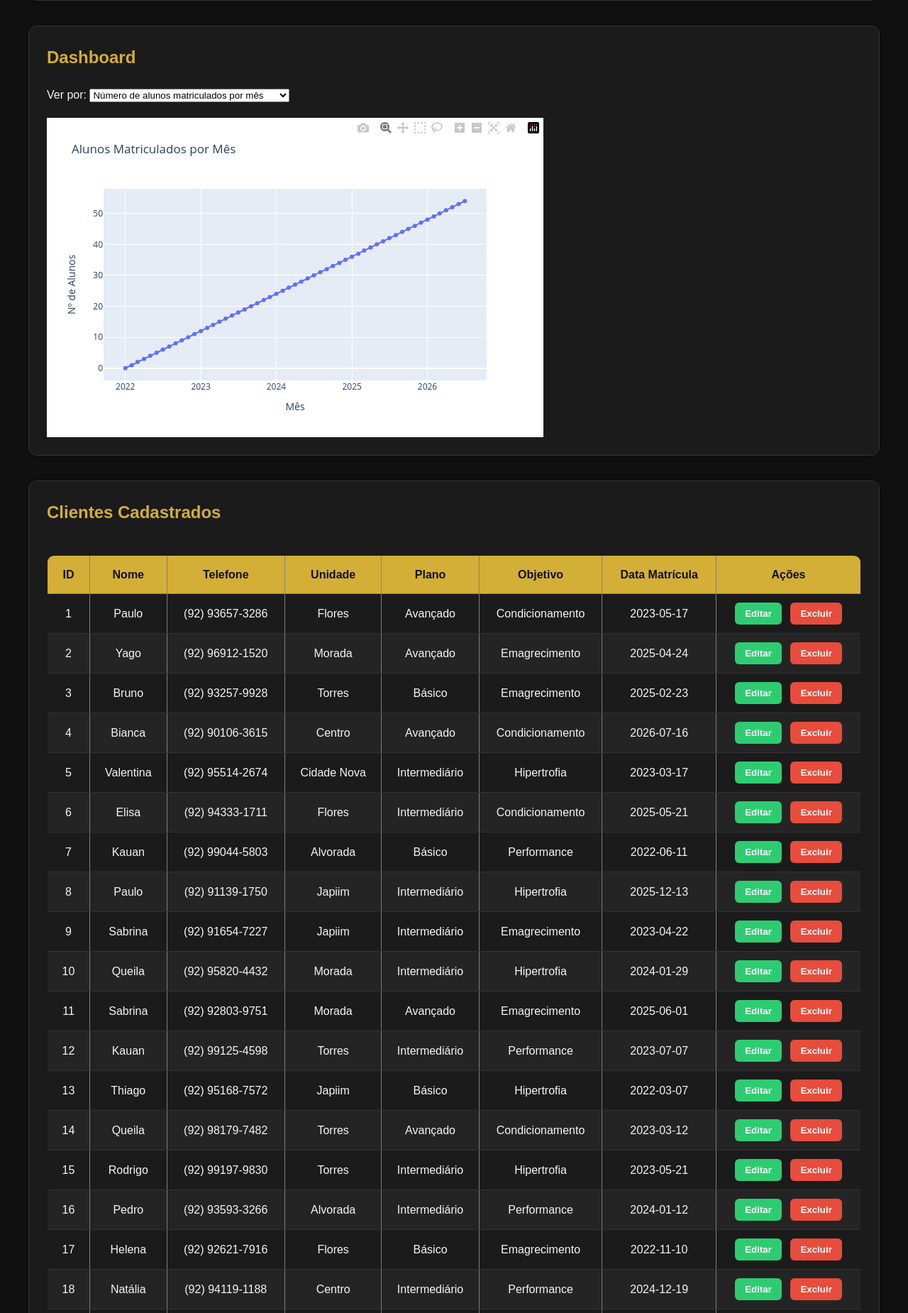
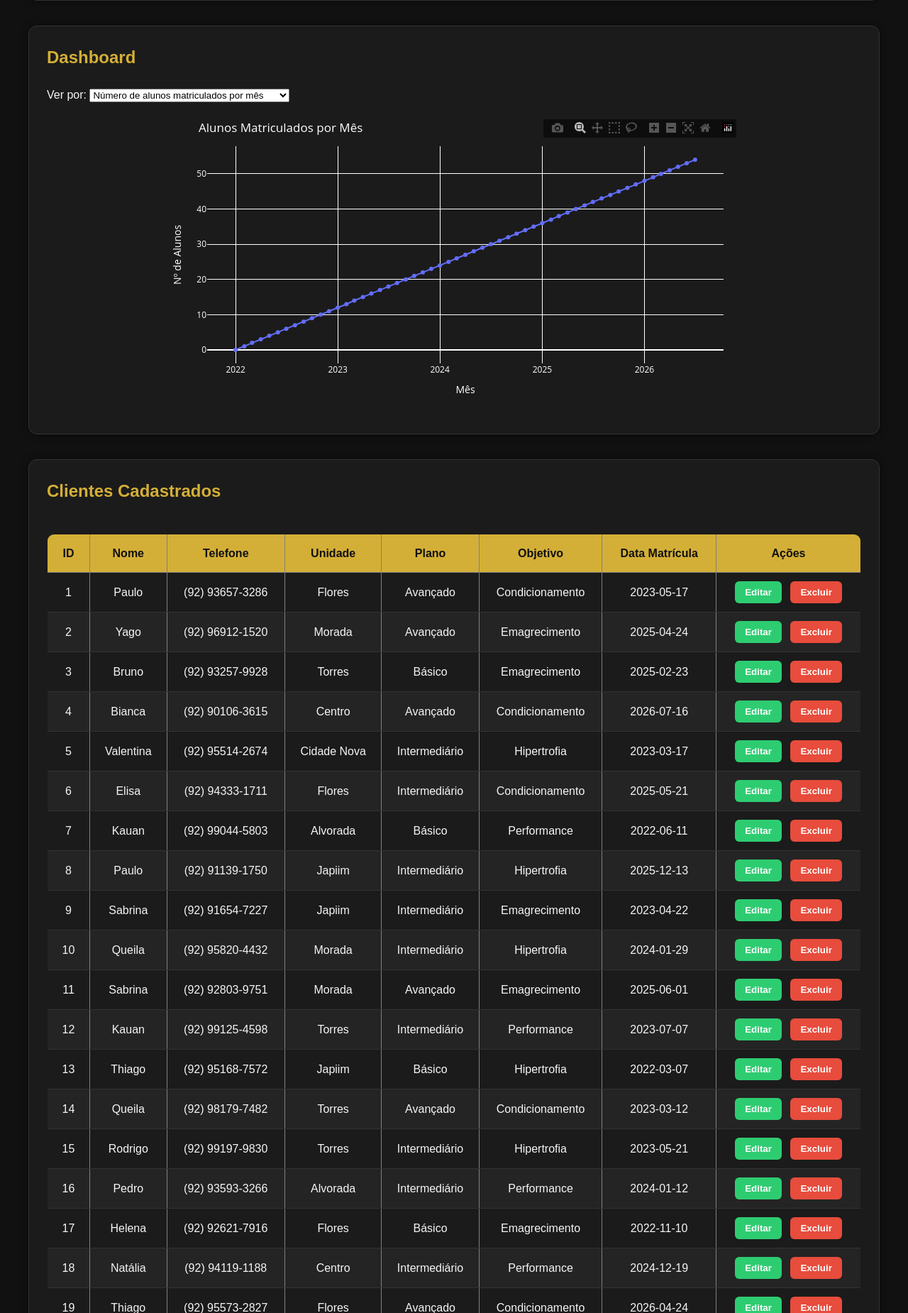
Before and after one commit to bernardo-gontijo/Projeto-Full-Stack, a Flask app: page / in a window 1280 px wide. Shown: the part 1556-3406 px from the top of the page at 71% size. Run offline with Flask 3, Linux system fonts and the light colour scheme; some libraries are stand-ins or nearby versions.

Commit message:
Ajustando BUG grafico e botão HTML

```diff
--- a/app.py
+++ b/app.py
@@ -74,6 +74,14 @@ def estatisticas():
             labels={"unidade": "Unidade", "quantidade": "Nº de Alunos"}
         )
 
+    fig.update_layout(
+        paper_bgcolor="rgba(0,0,0,0)",  # Fundo externo transparente
+        plot_bgcolor="rgba(0,0,0,0)",   # Fundo do gráfico transparente
+        font_color="#FFFFFF",           # Cor do texto em branco para combinar com o modo escuro
+        margin=dict(l=20, r=20, t=40, b=20),
+        autosize=True
+    )
+
     return Response(fig.to_json(), mimetype="application/json")
 
 @app.route("/registros/<int:id>", methods=["PUT"])
--- a/templates/index.html
+++ b/templates/index.html
@@ -69,7 +69,7 @@
         <input type="date" id="data_matricula" name="data_matricula">
         <br><br>
 
-        <button onclick="cadastrarCliente()">Cadastrar</button>
+        <button type="button" onclick="cadastrarCliente()">Cadastrar</button>
     </form>
 
     <p id="mensagemCadastro"></p>
@@ -100,7 +100,7 @@
         <option value="grafico_pizza">Número de alunos por plano</option>
     </select>
 
-    <div id="graficoDashboard" style="max-width: 700px; margin-top: 20px;"></div>
+    <div id="graficoDashboard" style="width: 100%; max-width: 800px; margin: 20px auto; min-height: 400px;"></div>
 </section>
 
 <hr>
```
